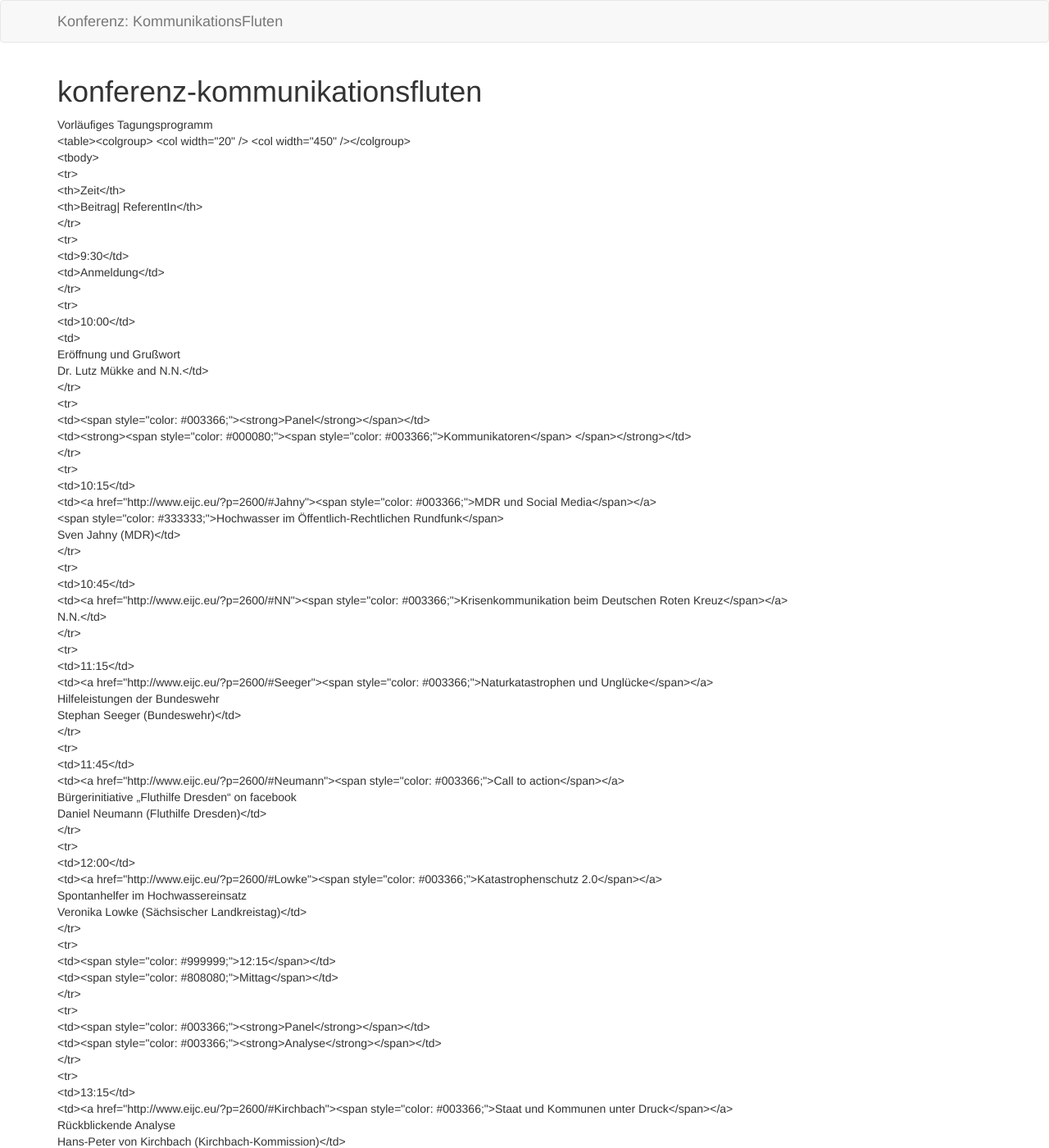
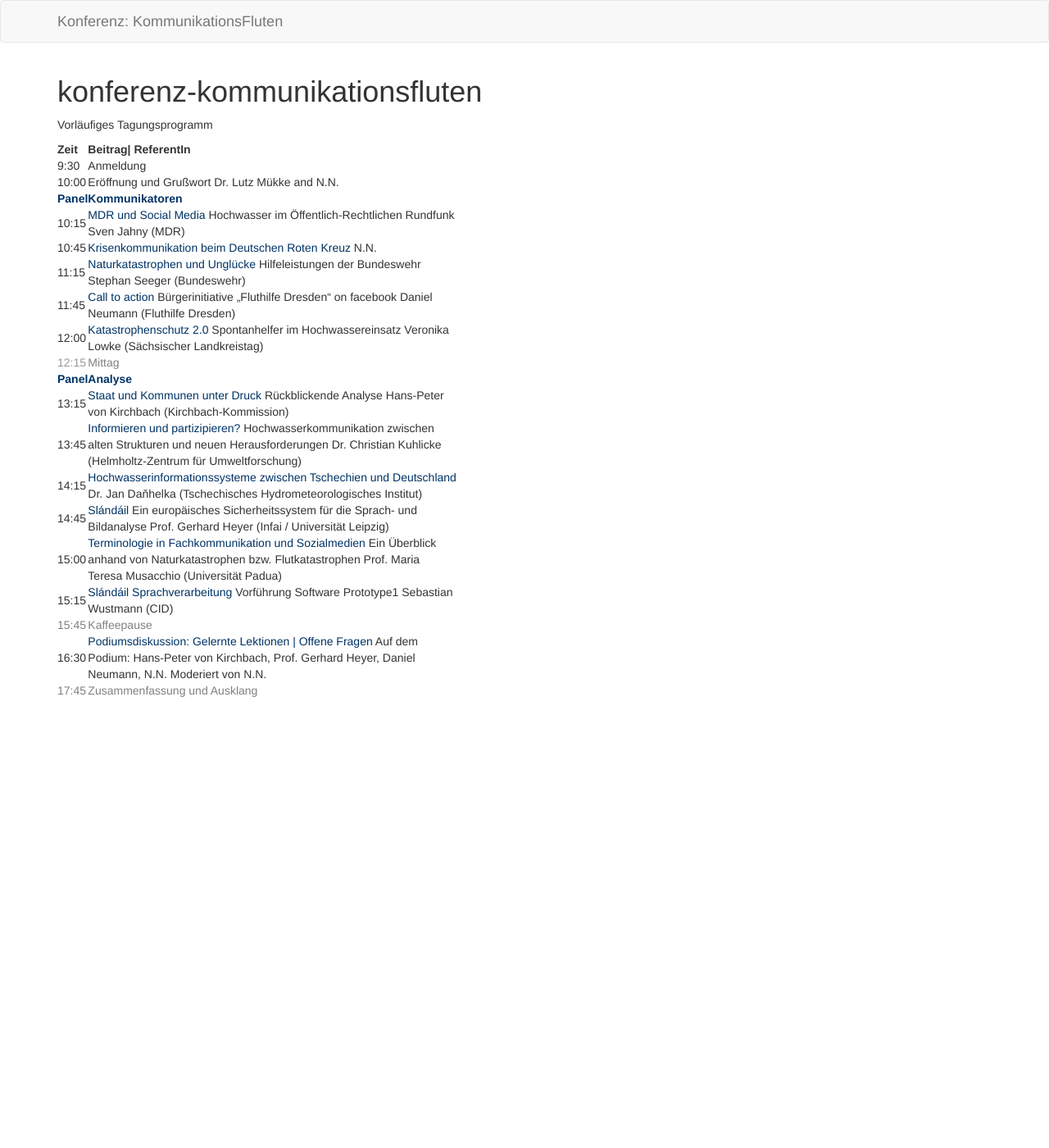
Before and after one commit to susedev/test, a Jekyll site: the page built from konferenz-kommunikationsfluten.html, in a window 1280 px wide and 1400 px high. Shown: the whole window at 82% size. Built offline with Jekyll 4.4.1, drawn with Linux system fonts in a browser that asks for light colours; some of the changed text lies outside the part shown.

Commit message:
Edit from JekyllCMS

```diff
--- a/konferenz-kommunikationsfluten.html
+++ b/konferenz-kommunikationsfluten.html
@@ -1,112 +1,93 @@
 ---
 title: konferenz-kommunikationsfluten
 ---
-<p>Vorl&auml;ufiges Tagungsprogramm<br />
-&lt;table&gt;&lt;colgroup&gt; &lt;col width=&quot;20&quot; /&gt; &lt;col width=&quot;450&quot; /&gt;&lt;/colgroup&gt;<br />
-&lt;tbody&gt;<br />
-&lt;tr&gt;<br />
-&lt;th&gt;Zeit&lt;/th&gt;<br />
-&lt;th&gt;Beitrag| ReferentIn&lt;/th&gt;<br />
-&lt;/tr&gt;<br />
-&lt;tr&gt;<br />
-&lt;td&gt;9:30&lt;/td&gt;<br />
-&lt;td&gt;Anmeldung&lt;/td&gt;<br />
-&lt;/tr&gt;<br />
-&lt;tr&gt;<br />
-&lt;td&gt;10:00&lt;/td&gt;<br />
-&lt;td&gt;<br />
-Er&ouml;ffnung und Gru&szlig;wort<br />
-Dr. Lutz M&uuml;kke and N.N.&lt;/td&gt;<br />
-&lt;/tr&gt;<br />
-&lt;tr&gt;<br />
-&lt;td&gt;&lt;span style=&quot;color: #003366;&quot;&gt;&lt;strong&gt;Panel&lt;/strong&gt;&lt;/span&gt;&lt;/td&gt;<br />
-&lt;td&gt;&lt;strong&gt;&lt;span style=&quot;color: #000080;&quot;&gt;&lt;span style=&quot;color: #003366;&quot;&gt;Kommunikatoren&lt;/span&gt; &lt;/span&gt;&lt;/strong&gt;&lt;/td&gt;<br />
-&lt;/tr&gt;<br />
-&lt;tr&gt;<br />
-&lt;td&gt;10:15&lt;/td&gt;<br />
-&lt;td&gt;&lt;a href=&quot;http://www.eijc.eu/?p=2600/#Jahny&quot;&gt;&lt;span style=&quot;color: #003366;&quot;&gt;MDR und Social Media&lt;/span&gt;&lt;/a&gt;<br />
-&lt;span style=&quot;color: #333333;&quot;&gt;Hochwasser im &Ouml;ffentlich-Rechtlichen Rundfunk&lt;/span&gt;<br />
-Sven Jahny (MDR)&lt;/td&gt;<br />
-&lt;/tr&gt;<br />
-&lt;tr&gt;<br />
-&lt;td&gt;10:45&lt;/td&gt;<br />
-&lt;td&gt;&lt;a href=&quot;http://www.eijc.eu/?p=2600/#NN&quot;&gt;&lt;span style=&quot;color: #003366;&quot;&gt;Krisenkommunikation beim Deutschen Roten Kreuz&lt;/span&gt;&lt;/a&gt;<br />
-N.N.&lt;/td&gt;<br />
-&lt;/tr&gt;<br />
-&lt;tr&gt;<br />
-&lt;td&gt;11:15&lt;/td&gt;<br />
-&lt;td&gt;&lt;a href=&quot;http://www.eijc.eu/?p=2600/#Seeger&quot;&gt;&lt;span style=&quot;color: #003366;&quot;&gt;Naturkatastrophen und Ungl&uuml;cke&lt;/span&gt;&lt;/a&gt;<br />
-Hilfeleistungen der Bundeswehr<br />
-Stephan Seeger (Bundeswehr)&lt;/td&gt;<br />
-&lt;/tr&gt;<br />
-&lt;tr&gt;<br />
-&lt;td&gt;11:45&lt;/td&gt;<br />
-&lt;td&gt;&lt;a href=&quot;http://www.eijc.eu/?p=2600/#Neumann&quot;&gt;&lt;span style=&quot;color: #003366;&quot;&gt;Call to action&lt;/span&gt;&lt;/a&gt;<br />
-B&uuml;rgerinitiative &bdquo;Fluthilfe Dresden&ldquo; on facebook<br />
-Daniel Neumann (Fluthilfe Dresden)&lt;/td&gt;<br />
-&lt;/tr&gt;<br />
-&lt;tr&gt;<br />
-&lt;td&gt;12:00&lt;/td&gt;<br />
-&lt;td&gt;&lt;a href=&quot;http://www.eijc.eu/?p=2600/#Lowke&quot;&gt;&lt;span style=&quot;color: #003366;&quot;&gt;Katastrophenschutz 2.0&lt;/span&gt;&lt;/a&gt;<br />
-Spontanhelfer im Hochwassereinsatz<br />
-Veronika Lowke (S&auml;chsischer Landkreistag)&lt;/td&gt;<br />
-&lt;/tr&gt;<br />
-&lt;tr&gt;<br />
-&lt;td&gt;&lt;span style=&quot;color: #999999;&quot;&gt;12:15&lt;/span&gt;&lt;/td&gt;<br />
-&lt;td&gt;&lt;span style=&quot;color: #808080;&quot;&gt;Mittag&lt;/span&gt;&lt;/td&gt;<br />
-&lt;/tr&gt;<br />
-&lt;tr&gt;<br />
-&lt;td&gt;&lt;span style=&quot;color: #003366;&quot;&gt;&lt;strong&gt;Panel&lt;/strong&gt;&lt;/span&gt;&lt;/td&gt;<br />
-&lt;td&gt;&lt;span style=&quot;color: #003366;&quot;&gt;&lt;strong&gt;Analyse&lt;/strong&gt;&lt;/span&gt;&lt;/td&gt;<br />
-&lt;/tr&gt;<br />
-&lt;tr&gt;<br />
-&lt;td&gt;13:15&lt;/td&gt;<br />
-&lt;td&gt;&lt;a href=&quot;http://www.eijc.eu/?p=2600/#Kirchbach&quot;&gt;&lt;span style=&quot;color: #003366;&quot;&gt;Staat und Kommunen unter Druck&lt;/span&gt;&lt;/a&gt;<br />
-R&uuml;ckblickende Analyse<br />
-Hans-Peter von Kirchbach (Kirchbach-Kommission)&lt;/td&gt;<br />
-&lt;/tr&gt;<br />
-&lt;tr&gt;<br />
-&lt;td&gt;13:45&lt;/td&gt;<br />
-&lt;td&gt;&lt;a href=&quot;http://www.eijc.eu/?p=2600/#Kuhlicke&quot;&gt;&lt;span style=&quot;color: #003366;&quot;&gt;Informieren und partizipieren?&lt;/span&gt;&lt;/a&gt;<br />
-Hochwasserkommunikation zwischen<br />
-alten Strukturen und neuen Herausforderungen<br />
-Dr. Christian Kuhlicke (Helmholtz-Zentrum f&uuml;r Umweltforschung)&lt;/td&gt;<br />
-&lt;/tr&gt;<br />
-&lt;tr&gt;<br />
-&lt;td&gt;14:15&lt;/td&gt;<br />
-&lt;td&gt;&lt;a href=&quot;http://www.eijc.eu/?p=2600/#Danhelka&quot;&gt;&lt;span style=&quot;color: #003366;&quot;&gt;Hochwasserinformationssysteme zwischen Tschechien und Deutschland&lt;/span&gt;&lt;/a&gt;<br />
-Dr. Jan Daňhelka (Tschechisches Hydrometeorologisches Institut)&lt;/td&gt;<br />
-&lt;/tr&gt;<br />
-&lt;tr&gt;<br />
-&lt;td&gt;14:45&lt;/td&gt;<br />
-&lt;td&gt;&lt;a href=&quot;http://www.eijc.eu/?p=2600/#Heyer&quot;&gt;&lt;span style=&quot;color: #003366;&quot;&gt;Sl&aacute;nd&aacute;il&lt;/span&gt;&lt;/a&gt;<br />
-Ein europ&auml;isches Sicherheitssystem f&uuml;r die Sprach- und Bildanalyse<br />
-Prof. Gerhard Heyer (Infai / Universit&auml;t Leipzig)&lt;/td&gt;<br />
-&lt;/tr&gt;<br />
-&lt;tr&gt;<br />
-&lt;td&gt;15:00&lt;/td&gt;<br />
-&lt;td&gt;&lt;a href=&quot;http://www.eijc.eu/?p=2600/#Musacchio&quot;&gt;&lt;span style=&quot;color: #003366;&quot;&gt;Terminologie in Fachkommunikation und Sozialmedien&lt;/span&gt;&lt;/a&gt;<br />
-Ein &Uuml;berblick anhand von Naturkatastrophen bzw. Flutkatastrophen<br />
-Prof. Maria Teresa Musacchio (Universit&auml;t Padua)&lt;/td&gt;<br />
-&lt;/tr&gt;<br />
-&lt;tr&gt;<br />
-&lt;td&gt;15:15&lt;/td&gt;<br />
-&lt;td&gt;&lt;a href=&quot;http://www.eijc.eu/?p=2600/#Wustmann&quot;&gt;&lt;span style=&quot;color: #003366;&quot;&gt;Sl&aacute;nd&aacute;il Sprachverarbeitung&lt;/span&gt;&lt;/a&gt;<br />
-Vorf&uuml;hrung Software Prototype1<br />
-Sebastian Wustmann (CID)&lt;/td&gt;<br />
-&lt;/tr&gt;<br />
-&lt;tr&gt;<br />
-&lt;td&gt;&lt;span style=&quot;color: #808080;&quot;&gt;15:45&lt;/span&gt;&lt;/td&gt;<br />
-&lt;td&gt;&lt;span style=&quot;color: #808080;&quot;&gt;Kaffeepause&lt;/span&gt;&lt;/td&gt;<br />
-&lt;/tr&gt;<br />
-&lt;tr&gt;<br />
-&lt;td&gt;16:30&lt;/td&gt;<br />
-&lt;td&gt;&lt;span style=&quot;color: #003366;&quot;&gt;Podiumsdiskussion: Gelernte Lektionen | Offene Fragen&lt;/span&gt;<br />
-Auf dem Podium: Hans-Peter von Kirchbach, Prof. Gerhard Heyer, Daniel Neumann, N.N. Moderiert von N.N.&lt;/td&gt;<br />
-&lt;/tr&gt;<br />
-&lt;tr&gt;<br />
-&lt;td&gt;&lt;span style=&quot;color: #808080;&quot;&gt;17:45&lt;/span&gt;&lt;/td&gt;<br />
-&lt;td&gt;&lt;span style=&quot;color: #808080;&quot;&gt;Zusammenfassung und Ausklang&lt;/span&gt;&lt;/td&gt;<br />
-&lt;/tr&gt;<br />
-&lt;/tbody&gt;<br />
-&lt;/table&gt;</p>
+<p>Vorl&auml;ufiges Tagungsprogramm</p>
+
+<table>
+	<colgroup>
+		<col width="20" />
+		<col width="450" />
+	</colgroup>
+	<tbody>
+		<tr>
+			<th>Zeit</th>
+			<th>Beitrag| ReferentIn</th>
+		</tr>
+		<tr>
+			<td>9:30</td>
+			<td>Anmeldung</td>
+		</tr>
+		<tr>
+			<td>10:00</td>
+			<td>Er&ouml;ffnung und Gru&szlig;wort Dr. Lutz M&uuml;kke and N.N.</td>
+		</tr>
+		<tr>
+			<td><span style="color: #003366;"><strong>Panel</strong></span></td>
+			<td><strong><span style="color: #000080;"><span style="color: #003366;">Kommunikatoren</span> </span></strong></td>
+		</tr>
+		<tr>
+			<td>10:15</td>
+			<td><a href="http://www.eijc.eu/?p=2600/#Jahny"><span style="color: #003366;">MDR und Social Media</span></a> <span style="color: #333333;">Hochwasser im &Ouml;ffentlich-Rechtlichen Rundfunk</span> Sven Jahny (MDR)</td>
+		</tr>
+		<tr>
+			<td>10:45</td>
+			<td><a href="http://www.eijc.eu/?p=2600/#NN"><span style="color: #003366;">Krisenkommunikation beim Deutschen Roten Kreuz</span></a> N.N.</td>
+		</tr>
+		<tr>
+			<td>11:15</td>
+			<td><a href="http://www.eijc.eu/?p=2600/#Seeger"><span style="color: #003366;">Naturkatastrophen und Ungl&uuml;cke</span></a> Hilfeleistungen der Bundeswehr Stephan Seeger (Bundeswehr)</td>
+		</tr>
+		<tr>
+			<td>11:45</td>
+			<td><a href="http://www.eijc.eu/?p=2600/#Neumann"><span style="color: #003366;">Call to action</span></a> B&uuml;rgerinitiative &bdquo;Fluthilfe Dresden&ldquo; on facebook Daniel Neumann (Fluthilfe Dresden)</td>
+		</tr>
+		<tr>
+			<td>12:00</td>
+			<td><a href="http://www.eijc.eu/?p=2600/#Lowke"><span style="color: #003366;">Katastrophenschutz 2.0</span></a> Spontanhelfer im Hochwassereinsatz Veronika Lowke (S&auml;chsischer Landkreistag)</td>
+		</tr>
+		<tr>
+			<td><span style="color: #999999;">12:15</span></td>
+			<td><span style="color: #808080;">Mittag</span></td>
+		</tr>
+		<tr>
+			<td><span style="color: #003366;"><strong>Panel</strong></span></td>
+			<td><span style="color: #003366;"><strong>Analyse</strong></span></td>
+		</tr>
+		<tr>
+			<td>13:15</td>
+			<td><a href="http://www.eijc.eu/?p=2600/#Kirchbach"><span style="color: #003366;">Staat und Kommunen unter Druck</span></a> R&uuml;ckblickende Analyse Hans-Peter von Kirchbach (Kirchbach-Kommission)</td>
+		</tr>
+		<tr>
+			<td>13:45</td>
+			<td><a href="http://www.eijc.eu/?p=2600/#Kuhlicke"><span style="color: #003366;">Informieren und partizipieren?</span></a> Hochwasserkommunikation zwischen alten Strukturen und neuen Herausforderungen Dr. Christian Kuhlicke (Helmholtz-Zentrum f&uuml;r Umweltforschung)</td>
+		</tr>
+		<tr>
+			<td>14:15</td>
+			<td><a href="http://www.eijc.eu/?p=2600/#Danhelka"><span style="color: #003366;">Hochwasserinformationssysteme zwischen Tschechien und Deutschland</span></a> Dr. Jan Daňhelka (Tschechisches Hydrometeorologisches Institut)</td>
+		</tr>
+		<tr>
+			<td>14:45</td>
+			<td><a href="http://www.eijc.eu/?p=2600/#Heyer"><span style="color: #003366;">Sl&aacute;nd&aacute;il</span></a> Ein europ&auml;isches Sicherheitssystem f&uuml;r die Sprach- und Bildanalyse Prof. Gerhard Heyer (Infai / Universit&auml;t Leipzig)</td>
+		</tr>
+		<tr>
+			<td>15:00</td>
+			<td><a href="http://www.eijc.eu/?p=2600/#Musacchio"><span style="color: #003366;">Terminologie in Fachkommunikation und Sozialmedien</span></a> Ein &Uuml;berblick anhand von Naturkatastrophen bzw. Flutkatastrophen Prof. Maria Teresa Musacchio (Universit&auml;t Padua)</td>
+		</tr>
+		<tr>
+			<td>15:15</td>
+			<td><a href="http://www.eijc.eu/?p=2600/#Wustmann"><span style="color: #003366;">Sl&aacute;nd&aacute;il Sprachverarbeitung</span></a> Vorf&uuml;hrung Software Prototype1 Sebastian Wustmann (CID)</td>
+		</tr>
+		<tr>
+			<td><span style="color: #808080;">15:45</span></td>
+			<td><span style="color: #808080;">Kaffeepause</span></td>
+		</tr>
+		<tr>
+			<td>16:30</td>
+			<td><span style="color: #003366;">Podiumsdiskussion: Gelernte Lektionen | Offene Fragen</span> Auf dem Podium: Hans-Peter von Kirchbach, Prof. Gerhard Heyer, Daniel Neumann, N.N. Moderiert von N.N.</td>
+		</tr>
+		<tr>
+			<td><span style="color: #808080;">17:45</span></td>
+			<td><span style="color: #808080;">Zusammenfassung und Ausklang</span></td>
+		</tr>
+	</tbody>
+</table>
```
